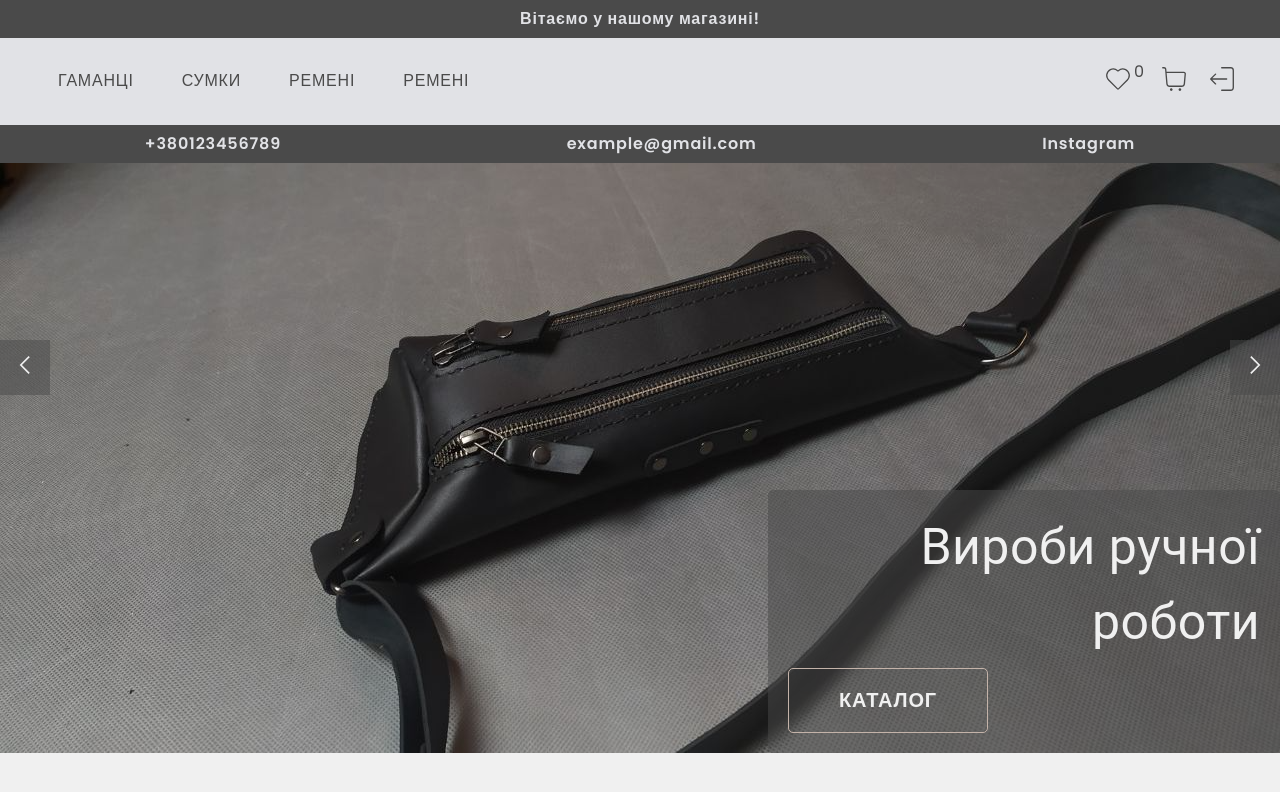
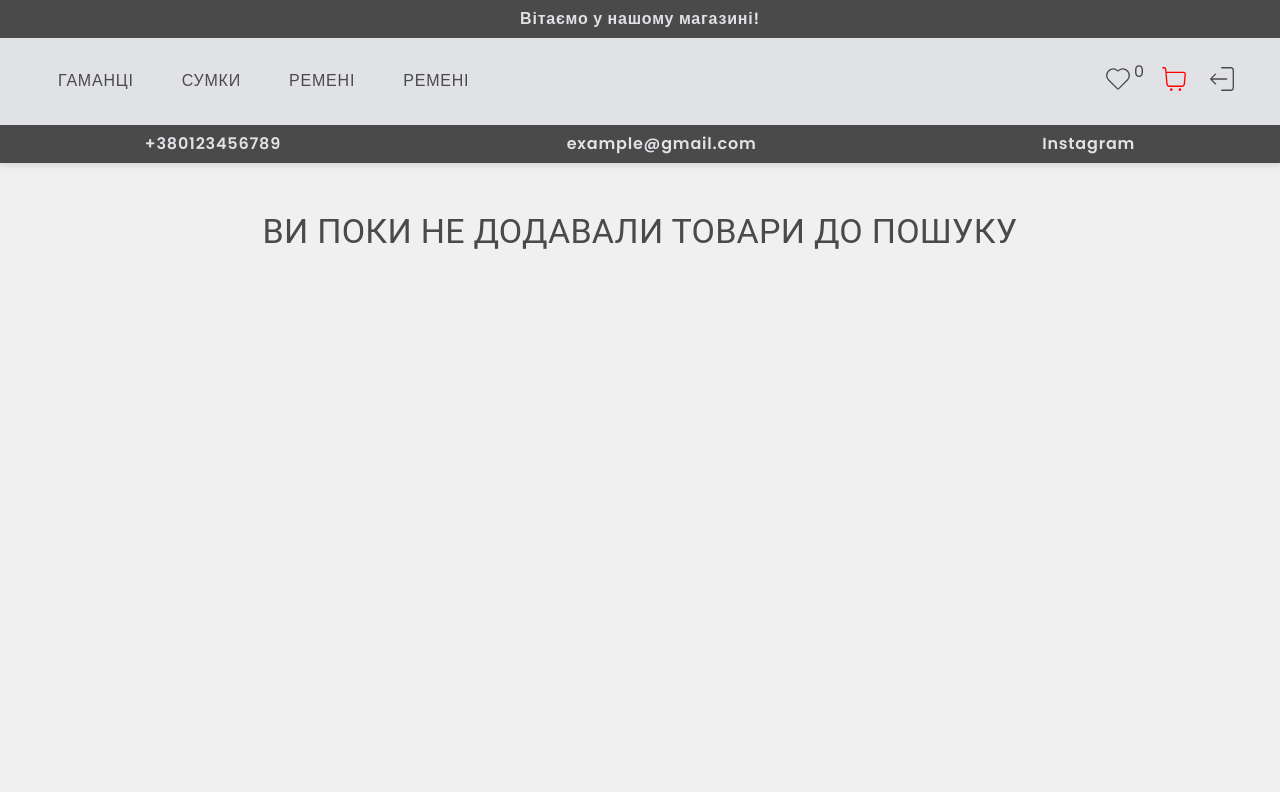
Before and after one commit to KaterynaKocheharova/Handmade-Products-Store, a React (Vite) app: page /CartPage in a window 1280 px wide. Before the commit this address led to /. Shown: the top 792 px of the page. Built offline with nearby package versions, Linux system fonts and the light colour scheme.

Commit message:
add shopping cart feature

```diff
--- a/src/App.jsx
+++ b/src/App.jsx
@@ -61,7 +61,7 @@ export default function App() {
               <Route path="/favoriteProductsPage" element={<FavoriteProductsPage />} />
               <Route path="/backpacks" element={<ProductCategoryPage category="backpacks" />} />
               <Route path="/product/:id" element={<ProductDetailsPage />} />
-              <Route path="/cart" element={<CartPage />} />
+              <Route path="/CartPage" element={<CartPage />} />
             </Routes>
           </Layout>
         </Suspense>
--- /dev/null
+++ b/src/components/CartComponents/CartProductList/CartProductList.jsx
@@ -0,0 +1,14 @@
+
+const CartProductList = ({products}) => {
+  return (
+    <div>
+        <ul>
+          {products.map(product => (
+            <li key={product.id}>{product.name}</li>
+          ))}
+        </ul>
+    </div>
+  );
+}
+
+export default CartProductList;
--- a/src/components/Products/ProductItem/ProductItem.jsx
+++ b/src/components/Products/ProductItem/ProductItem.jsx
@@ -1,10 +1,13 @@
 import clsx from "clsx";
 import { useDispatch } from "react-redux";
 import {
+  addToCartlist,
   addToWishList,
+  removeFromCartlist,
   removeFromWishlist,
 } from "../../../redux/products/slice";
 import {
+  selectCartProductsIds,
   selectFavoriteProductsIds,
 } from "../../../redux/products/selectors";
 import { useSelector } from "react-redux";
@@ -20,14 +23,22 @@ const ProductItem = ({
 }) => {
   const dispatch = useDispatch();
   const favoriteProductsIds = useSelector(selectFavoriteProductsIds);
-
-
+  const cartProductsIds = useSelector(selectCartProductsIds);
+  console.log(cartProductsIds);
 
   const handleFavButtonClick = () => {
     if (favoriteProductsIds.includes(id)) {
       dispatch(removeFromWishlist(id));
     } else {
       dispatch(addToWishList(id));
+    }
+  };
+
+  const handleCartButtonClick = () => {
+    if (cartProductsIds.includes(id)) {
+      dispatch(removeFromCartlist(id));
+    } else {
+      dispatch(addToCartlist(id));
     }
   };
 
@@ -43,11 +54,16 @@ const ProductItem = ({
         <p>{description}</p>
         <p>{new_price} гривень</p>
         <Stack direction="row" justifyContent="space-between">
-          <IconButton>
+          <IconButton onClick={handleCartButtonClick}>
             <CiShoppingCart className={css.icon} />
           </IconButton>
           <IconButton onClick={handleFavButtonClick}>
-            <CiHeart className={clsx(css.icon, css[addFavClass(favoriteProductsIds, id)])} />
+            <CiHeart
+              className={clsx(
+                css.icon,
+                css[addFavClass(favoriteProductsIds, id)]
+              )}
+            />
           </IconButton>
         </Stack>
       </div>
--- a/src/components/UserMenu/UserMenu.jsx
+++ b/src/components/UserMenu/UserMenu.jsx
@@ -31,7 +31,10 @@ const UserMenu = () => {
           </Badge>
         </NavLink>
       </IconButton>
-      <NavLink>
+      <NavLink
+        className={({ isActive }) => buildActiveIconLinkClassname(isActive)}
+        to="/CartPage"
+      >
         <CiShoppingCart className={css.icon} />
       </NavLink>
       <NavLink>
--- a/src/pages/CartPage/CartPage.jsx
+++ b/src/pages/CartPage/CartPage.jsx
@@ -1,12 +1,28 @@
+import { useSelector } from "react-redux";
+import { selectCartProducts } from "../../redux/products/selectors";
+import Section from "components/common/Section/Section";
+import Container from "components/common/Container/Container";
+import { Typography } from "@mui/material";
+import CartProductList from "components/CartComponents/CartProductList/CartProductList";
+import { buildCartPageText } from "./buildText";
 import css from "./CartPage.module.css";
 
-
 const CartPage = () => {
+  const cartProducts = useSelector(selectCartProducts);
   return (
-    <div>
-      CART PAGE
-    </div>
-  )
-}
+    <Section>
+      <Container>
+        <Typography
+          variant="h4"
+          component="h2"
+          sx={{ textAlign: "center", marginBottom: "5rem" }}
+        >
+          {buildCartPageText(cartProducts.length)}
+        </Typography>
+        {cartProducts.length > 0 && <CartProductList products={cartProducts} />}
+      </Container>
+    </Section>
+  );
+};
 
 export default CartPage;
--- /dev/null
+++ b/src/pages/CartPage/buildText.js
@@ -0,0 +1,5 @@
+export const buildCartPageText = (length) => {
+  return length > 0
+    ? "КОШИК ВАШИХ ТОВАРІВ"
+    : "ВИ ПОКИ НЕ ДОДАВАЛИ ТОВАРИ ДО ПОШУКУ";
+};
--- a/src/redux/products/selectors.js
+++ b/src/redux/products/selectors.js
@@ -26,3 +26,11 @@ export const selectFavoriteProducts = createSelector(
   (ids, allProducts) =>
     allProducts.filter((product) => ids.includes(product.id))
 );
+
+export const selectCartProductsIds = (state) => state.products.cartlist;
+
+export const selectCartProducts = createSelector(
+  [selectCartProductsIds, selectAllProducts],
+  (ids, allProducts) =>
+    allProducts.filter((product) => ids.includes(product.id))
+);
--- a/src/redux/products/slice.js
+++ b/src/redux/products/slice.js
@@ -166,7 +166,8 @@ const productsInitialState = {
       old_price: 120.5,
     }
   ],
-  wishlist: [],
+  wishlist: [], // ids
+  cartlist: [], // ids
   loading: false,
   error: null,
 
@@ -187,9 +188,15 @@ const productsSlice = createSlice({
     },
     removeFromWishlist(state, action) {
       state.wishlist = state.wishlist.filter(wishlistId => wishlistId !== action.payload)
+    },
+    addToCartlist(state, action) {
+      state.cartlist.push(action.payload)
+    },
+    removeFromCartlist(state, action) {
+      state.cartlist = state.cartlist.filter(cartlistid => cartlistid !== action.payload)
     }
   },
 });
 
 export const productsReducer = productsSlice.reducer;
-export const {addToWishList, removeFromWishlist} = productsSlice.actions;
+export const {addToWishList, removeFromWishlist, addToCartlist, removeFromCartlist} = productsSlice.actions;
--- a/src/redux/store.js
+++ b/src/redux/store.js
@@ -23,8 +23,8 @@ const authPersistConfiguration = {
 const productsPersistConfiguration = {
   key: "items",
   storage,
-  whitelist: ["wishlist"],
-}
+  whitelist: ["wishlist", "cartlist"],
+};
 
 export const store = configureStore({
   reducer: {
```
Also changed, not shown: src/components/CartComponents/CartProductCart.jsx/CartProductCard.jsx (added, +16 -0 lines), src/components/CartComponents/CartProductCart.jsx/CartProductCard.module.css (added), src/components/CartComponents/CartProductList/CartProductList.module.css (added).
